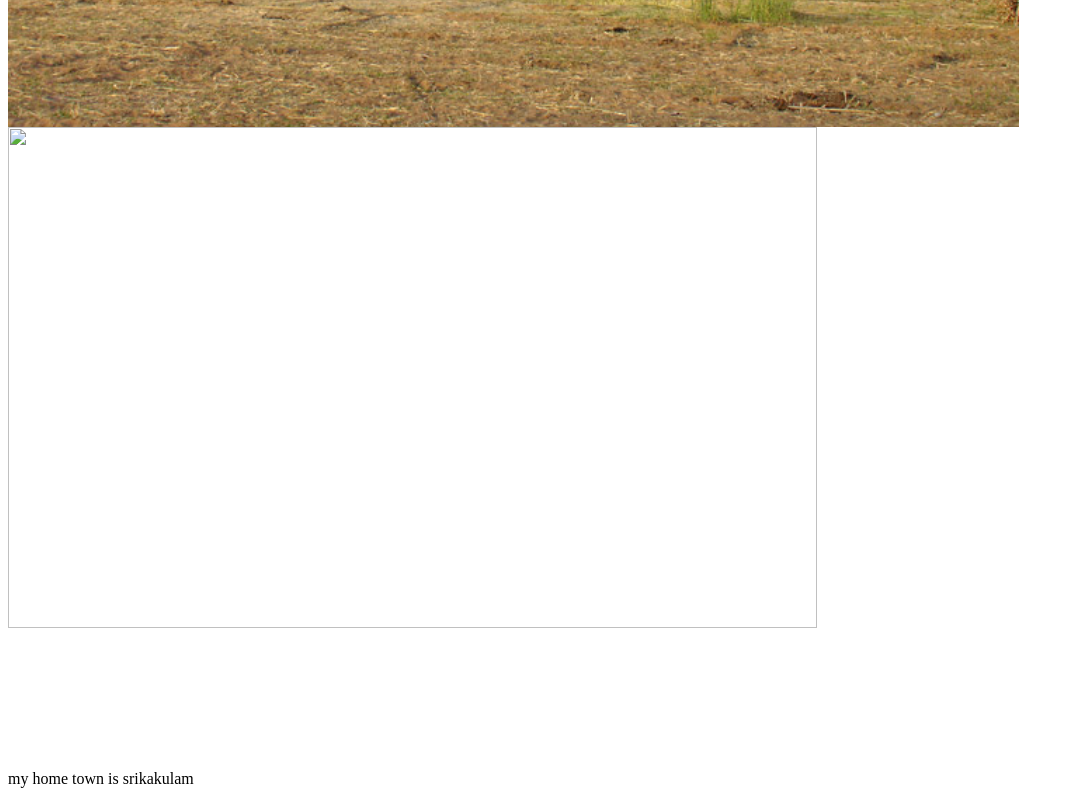
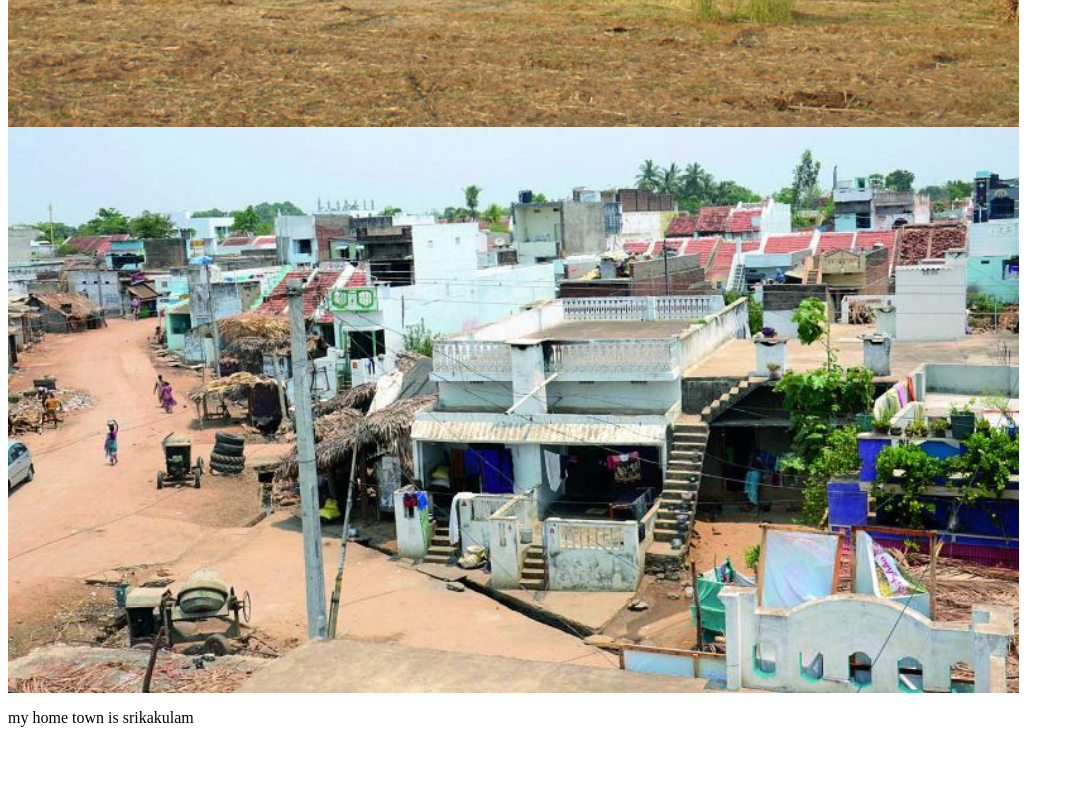
Before and after one commit to sastry5563/EXAM--HOMETOWN, a plain HTML site: page index.html in a window 1280 px wide. Shown: the part 1280-2084 px from the top of the page, without its empty margins (0-1074 px from the left). After the commit the page ends 2023 px from the top, so only its background shows below. Drawn offline with Linux system fonts and the light colour scheme.

Commit message:
Update index.html

```diff
--- a/index.html
+++ b/index.html
@@ -6,7 +6,7 @@
 <h1> ABOUT HOME TOWN </h1>
 <img width ="80%" src="home1.jpg">
 <img width ="80%" src="home2.jpg">
-<img width ="80%" src="home3.jpg">
+<img width ="80%" src="home3.jpeg">
 <p> my home town is srikakulam </p>
 </body>
 </html>
```
